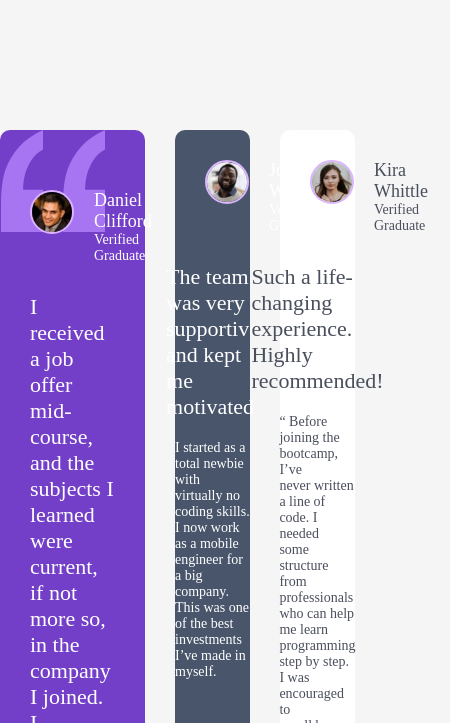
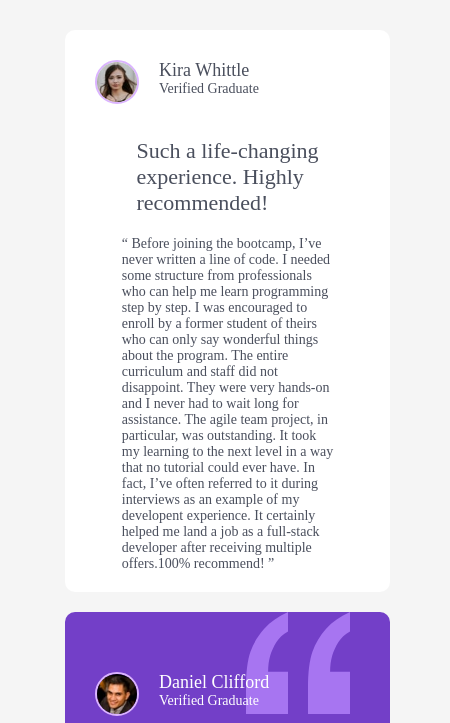
Before and after one commit to bakhriddinoff/testimonials-grid-section-main, a plain HTML site: page index.html in a window 390 px wide. Shown: the part 170-893 px from the top of the page, 450 px wide, since content can reach past the window. Drawn offline with Linux system fonts and the light colour scheme.

Commit message:
add media query

```diff
--- a/style.css
+++ b/style.css
@@ -117,3 +117,14 @@
     padding-right: 0px;
     padding-bottom: 0px;
 } */
+
+@media (max-width: 420px) {
+    main {
+        margin-top: 200px;
+        grid-template-columns: repeat(6, 1fr);
+        gap: 20px;
+    }
+    .card1, .card2, .card3, .card4, .card5 {
+        grid-column: 2/8;
+    }
+}
```
